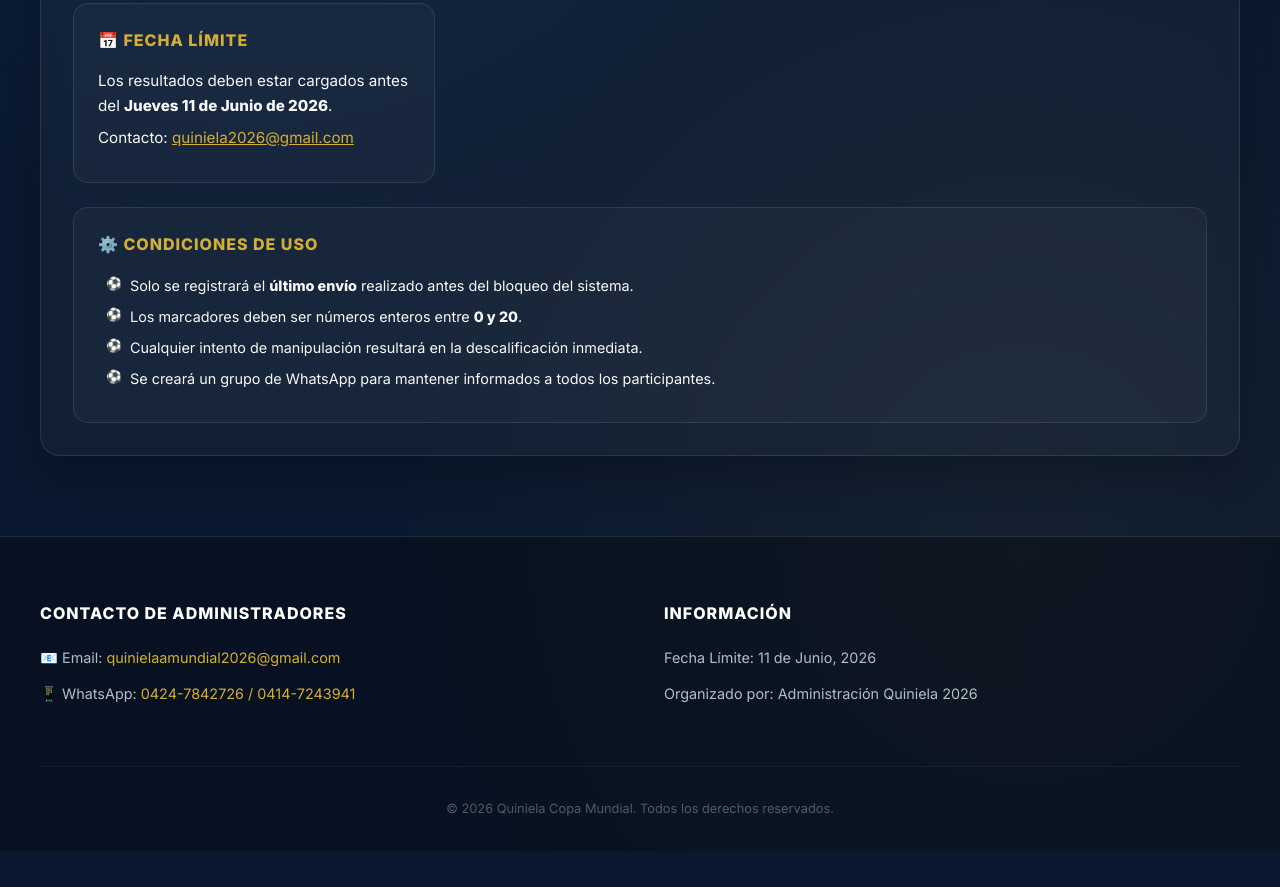
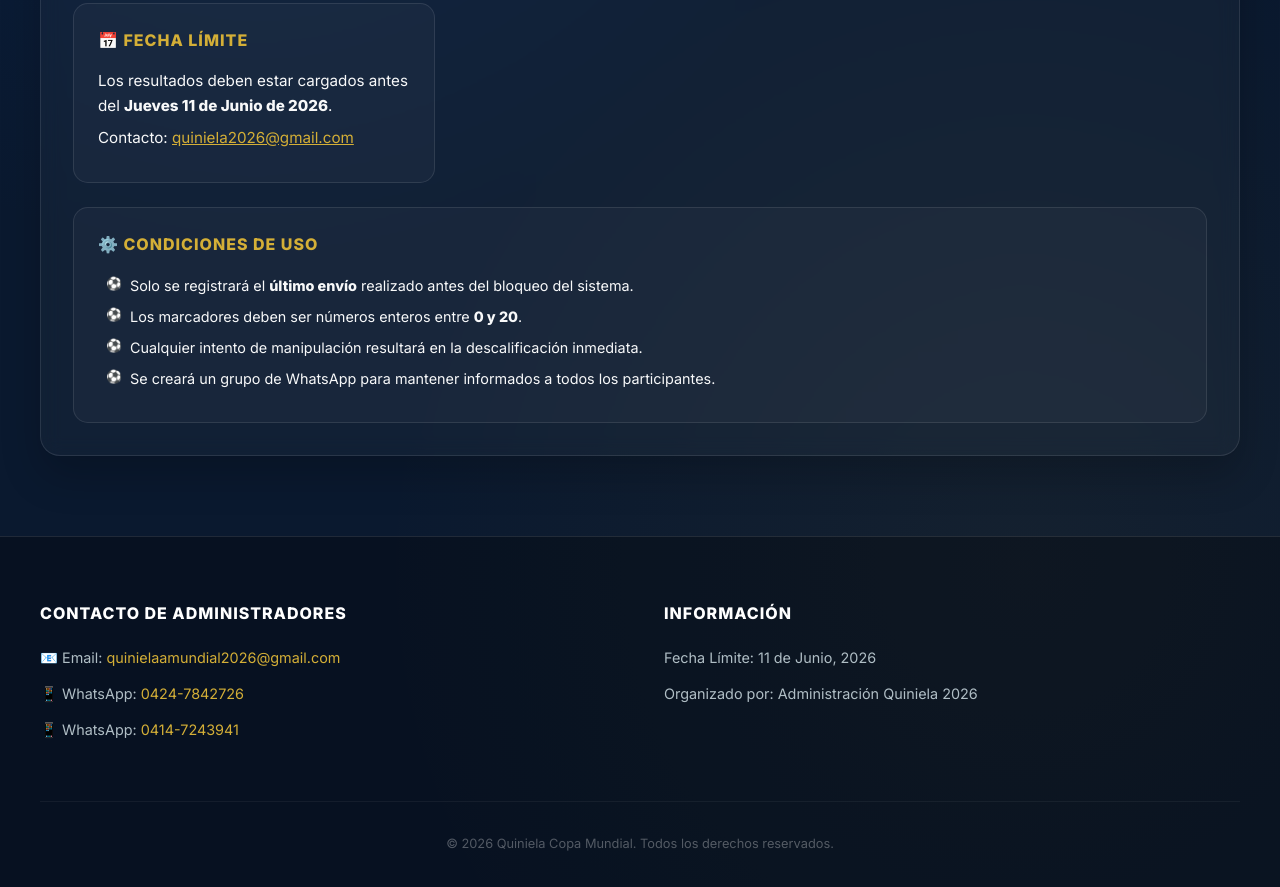
Before and after one commit to Guerracarlos1309/quiniela-2026, a plain HTML site: page frontend/index.html in a window 1280 px wide. Shown: the part 707-1594 px from the top of the page. Before the commit the page ends 1558 px from the top, so only its background shows below. Drawn offline with Linux system fonts and the light colour scheme.

```diff
--- a/frontend/index.html
+++ b/frontend/index.html
@@ -195,7 +195,8 @@
                 <div class="footer-section">
                     <h4>Contacto de Administradores</h4>
                     <p>📧 Email: <a href="mailto:quinielaamundial2026@gmail.com">quinielaamundial2026@gmail.com</a></p>
-                    <p>📱 WhatsApp: <a href="https://wa.me/something" target="_blank">0424-7842726 / 0414-7243941</a></p>
+                    <p>📱 WhatsApp: <a href="https://wa.me/something" target="_blank">0424-7842726 </a></p>
+                    <p>📱 WhatsApp: <a href="https://wa.me/something" target="_blank">0414-7243941</a></p>
                 </div>
                 <div class="footer-section">
                     <h4>Información</h4>
```
